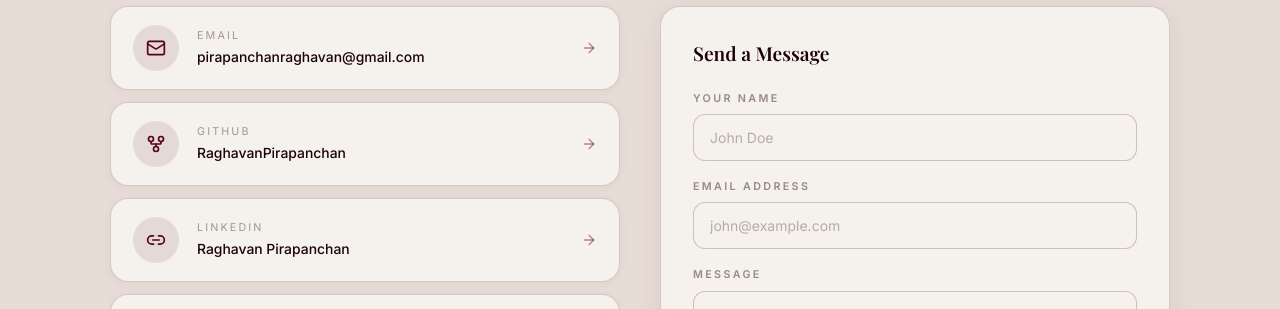
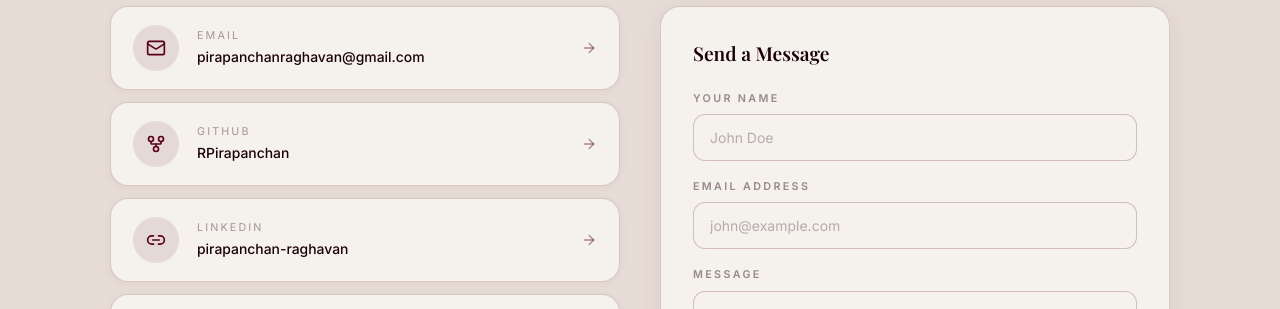
Before and after one commit to RPirapanchan/portfolio, a React (Vite) app: page / in a window 1280 px wide. Shown: the part 5214-5523 px from the top of the page. Built offline with nearby package versions, Linux system fonts and the light colour scheme; a web font is replaced by a local one.

Commit message:
Fix: correct LinkedIn and GitHub URLs in Contact and Footer

```diff
--- a/src/components/Contact.jsx
+++ b/src/components/Contact.jsx
@@ -4,8 +4,8 @@ import { Mail, GitFork, Link2, Phone, Send, ArrowRight, CheckCircle } from 'luci
 
 const contactLinks = [
   { icon: <Mail size={20} />, label: 'Email', value: 'pirapanchanraghavan@gmail.com', href: 'mailto:pirapanchanraghavan@gmail.com' },
-  { icon: <GitFork size={20} />, label: 'GitHub', value: 'RaghavanPirapanchan', href: 'https://github.com/RaghavanPirapanchan' },
-  { icon: <Link2 size={20} />, label: 'LinkedIn', value: 'Raghavan Pirapanchan', href: 'https://www.linkedin.com/in/raghavan-pirapanchan' },
+  { icon: <GitFork size={20} />, label: 'GitHub', value: 'RPirapanchan', href: 'https://github.com/RPirapanchan' },
+  { icon: <Link2 size={20} />, label: 'LinkedIn', value: 'pirapanchan-raghavan', href: 'https://www.linkedin.com/in/pirapanchan-raghavan-451ab4246' },
   { icon: <Phone size={20} />, label: 'Phone', value: '+94 76 375 3815', href: 'tel:+94763753815' },
 ];
 
--- a/src/components/Footer.jsx
+++ b/src/components/Footer.jsx
@@ -20,8 +20,8 @@ export default function Footer() {
           style={{ display: 'flex', gap: 12 }}>
           {[
             { icon: <Mail size={15} />, href: 'mailto:pirapanchanraghavan@gmail.com' },
-            { icon: <GitFork size={15} />, href: 'https://github.com/RaghavanPirapanchan' },
-            { icon: <Link2 size={15} />, href: 'https://www.linkedin.com/in/raghavan-pirapanchan' },
+            { icon: <GitFork size={15} />, href: 'https://github.com/RPirapanchan' },
+            { icon: <Link2 size={15} />, href: 'https://www.linkedin.com/in/pirapanchan-raghavan-451ab4246' },
           ].map((s, i) => (
             <motion.a key={i} href={s.href} target="_blank" rel="noopener noreferrer"
               whileHover={{ scale: 1.15, y: -3 }} className="social-icon">
```
